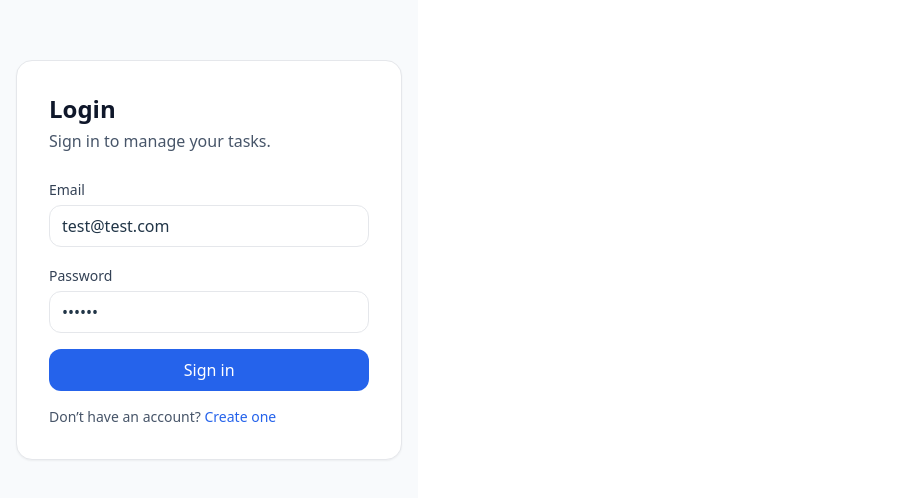
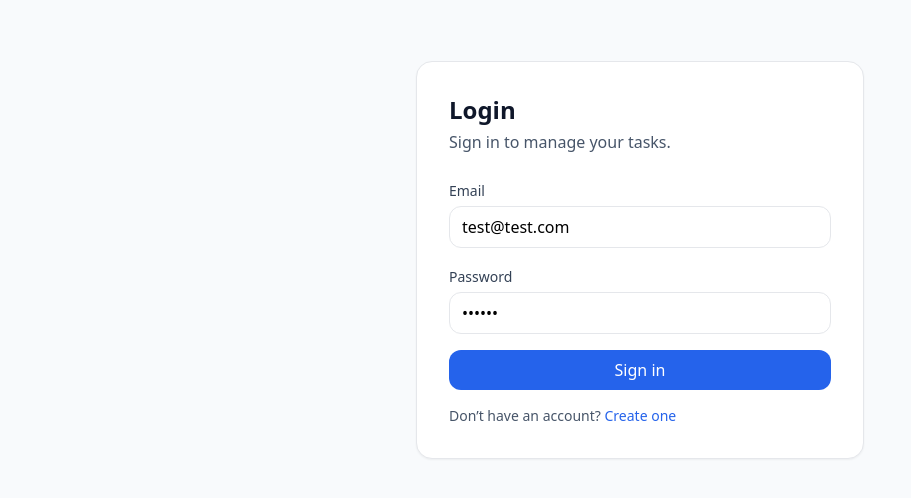
Before and after one commit to daspiccolo/react-task-manager, a React app in the folder frontEnd/: page /login in a window 1280 px wide. Shown: the part 140-638 px from the top of the page, without its empty margins (0-911 px from the left). Built offline with nearby package versions, Linux system fonts and the light colour scheme; the HTML template or start-up script is replaced by a standard one.

Commit message:
style: switch to Tailwind-only base styles and full-width layout

```diff
--- a/frontEnd/src/index.css
+++ b/frontEnd/src/index.css
@@ -1,72 +1,13 @@
-:root {
-  font-family: system-ui, Avenir, Helvetica, Arial, sans-serif;
-  line-height: 1.5;
-  font-weight: 400;
-
-  color-scheme: light dark;
-  color: rgba(255, 255, 255, 0.87);
-  background-color: #242424;
-
-  font-synthesis: none;
-  text-rendering: optimizeLegibility;
-  -webkit-font-smoothing: antialiased;
-  -moz-osx-font-smoothing: grayscale;
-}
-
-a {
-  font-weight: 500;
-  color: #646cff;
-  text-decoration: inherit;
-}
-a:hover {
-  color: #535bf2;
-}
-
-body {
-  margin: 0;
-  display: flex;
-  place-items: center;
-  min-width: 320px;
-  min-height: 100vh;
-}
-
-h1 {
-  font-size: 3.2em;
-  line-height: 1.1;
-}
-
-button {
-  border-radius: 8px;
-  border: 1px solid transparent;
-  padding: 0.6em 1.2em;
-  font-size: 1em;
-  font-weight: 500;
-  font-family: inherit;
-  background-color: #1a1a1a;
-  cursor: pointer;
-  transition: border-color 0.25s;
-}
-button:hover {
-  border-color: #646cff;
-}
-button:focus,
-button:focus-visible {
-  outline: 4px auto -webkit-focus-ring-color;
-}
-
 @tailwind base;
 @tailwind components;
 @tailwind utilities;
 
-@media (prefers-color-scheme: light) {
-  :root {
-    color: #213547;
-    background-color: #ffffff;
-  }
-  a:hover {
-    color: #747bff;
-  }
-  button {
-    background-color: #f9f9f9;
-  }
+/* Make the app truly full screen */
+html,
+body,
+#root {
+  height: 100%;
+  width: 100%;
+  margin: 0;
+  padding: 0;
 }
--- a/frontEnd/src/pages/Dashboard.jsx
+++ b/frontEnd/src/pages/Dashboard.jsx
@@ -1,7 +1,13 @@
 import { useEffect, useMemo, useState } from "react";
 import { useDispatch, useSelector } from "react-redux";
 import { logout } from "../features/auth/authSlice";
-import { fetchTasks, addTask, updateTask, deleteTask, clearTasksError } from "../features/tasks/tasksSlice";
+import {
+  fetchTasks,
+  addTask,
+  updateTask,
+  deleteTask,
+  clearTasksError,
+} from "../features/tasks/tasksSlice";
 import TaskItem from "../components/TaskItem";
 
 export default function Dashboard() {
@@ -14,8 +20,8 @@ export default function Dashboard() {
   const [search, setSearch] = useState("");
 
   useEffect(() => {
-    dispatch(fetchTasks(user.id));
-  }, [dispatch, user.id]);
+    if (user?.id) dispatch(fetchTasks(user.id));
+  }, [dispatch, user?.id]);
 
   const filteredTasks = useMemo(() => {
     return tasks
@@ -44,48 +50,53 @@ export default function Dashboard() {
   };
 
   return (
-    <div className="min-h-screen bg-slate-50 p-6">
-      <div className="mx-auto max-w-3xl space-y-6">
-        {/* Header */}
-        <div className="flex justify-between items-center">
+    <div className="min-h-screen w-full bg-gradient-to-br from-slate-50 to-slate-100 p-10">
+      {/* Full width container */}
+      <div className="w-full px-2 md:px-6 lg:px-12 space-y-8">
+        {/* Header (desktop style) */}
+        <div className="flex flex-col gap-4 md:flex-row md:items-center md:justify-between border-b pb-5">
           <div>
-            <h1 className="text-2xl font-semibold text-slate-900">Task Manager</h1>
-            <p className="text-slate-600 mt-1">Hi, {user?.name}</p>
+            <h1 className="text-3xl font-bold text-slate-900">Task Manager</h1>
+            <p className="text-slate-600 mt-1">
+              Welcome back, <span className="font-medium">{user?.name}</span>
+            </p>
           </div>
 
           <button
             onClick={() => dispatch(logout())}
-            className="rounded-xl border px-4 py-2 bg-white hover:bg-slate-100"
+            className="w-full md:w-auto rounded-xl border px-5 py-2 bg-white hover:bg-slate-100"
           >
             Sign out
           </button>
         </div>
 
         {/* Add task */}
-        <div className="flex gap-2">
+        <div className="bg-white border rounded-2xl p-5 shadow-sm">
+          <div className="flex flex-col gap-3 md:flex-row md:items-center">
             <input
               value={title}
               onChange={(e) => setTitle(e.target.value)}
               placeholder="New task..."
-            className="flex-1 rounded-xl border px-3 py-2"
+              className="flex-1 rounded-xl border px-4 py-3"
               onKeyDown={(e) => {
                 if (e.key === "Enter") handleAdd();
               }}
             />
+
             <button
               onClick={handleAdd}
-            className="rounded-xl bg-blue-600 px-4 py-2 text-white hover:bg-blue-700"
+              className="rounded-xl bg-blue-600 px-6 py-3 text-white hover:bg-blue-700"
             >
               Add
             </button>
           </div>
 
           {/* Filters */}
-        <div className="flex gap-2">
+          <div className="mt-4 flex flex-col gap-3 md:flex-row md:items-center">
             <select
               value={filter}
               onChange={(e) => setFilter(e.target.value)}
-            className="rounded-xl border px-3 py-2 bg-white"
+              className="rounded-xl border px-4 py-3 bg-white md:w-40"
             >
               <option value="all">All</option>
               <option value="todo">To do</option>
@@ -96,13 +107,13 @@ export default function Dashboard() {
               value={search}
               onChange={(e) => setSearch(e.target.value)}
               placeholder="Search..."
-            className="flex-1 rounded-xl border px-3 py-2"
+              className="flex-1 rounded-xl border px-4 py-3"
             />
           </div>
 
           {/* Error */}
           {error && (
-          <div className="rounded-xl border border-red-200 bg-red-50 p-3 text-sm text-red-700 flex justify-between items-center">
+            <div className="mt-4 rounded-xl border border-red-200 bg-red-50 p-3 text-sm text-red-700 flex justify-between items-center">
               <span>{error}</span>
               <button
                 onClick={() => dispatch(clearTasksError())}
@@ -115,13 +126,28 @@ export default function Dashboard() {
 
           {/* Loading */}
           {status === "loading" && (
-          <div className="rounded-xl border bg-white p-4 text-slate-600">
+            <div className="mt-4 rounded-xl border bg-white p-4 text-slate-600">
               Loading tasks...
             </div>
           )}
+        </div>
 
-        {/* List */}
-        <div className="space-y-3">
+        {/* Tasks list (full width grid) */}
+        <div className="space-y-4">
+          <div className="flex items-end justify-between">
+            <h2 className="text-xl font-semibold text-slate-900">
+              Your tasks
+              <span className="ml-2 text-slate-500 font-normal">
+                ({filteredTasks.length})
+              </span>
+            </h2>
+
+            <p className="text-sm text-slate-500">
+              Tip: Use filters + search to find tasks quickly
+            </p>
+          </div>
+
+          <div className="grid grid-cols-1 md:grid-cols-2 lg:grid-cols-3 gap-4">
             {status !== "loading" &&
               filteredTasks.map((task) => (
                 <TaskItem
@@ -131,16 +157,21 @@ export default function Dashboard() {
                     dispatch(
                       updateTask({
                         id: task.id,
-                      data: { status: task.status === "done" ? "todo" : "done" },
+                        data: {
+                          status: task.status === "done" ? "todo" : "done",
+                        },
                       })
                     )
                   }
                   onDelete={() => dispatch(deleteTask(task.id))}
                 />
               ))}
+          </div>
 
           {status !== "loading" && filteredTasks.length === 0 && (
-            <p className="text-slate-500 text-center">No tasks found.</p>
+            <p className="text-slate-500 text-center py-10">
+              No tasks found.
+            </p>
           )}
         </div>
       </div>
```
Lines whose indentation alone changed are shown as unchanged.
